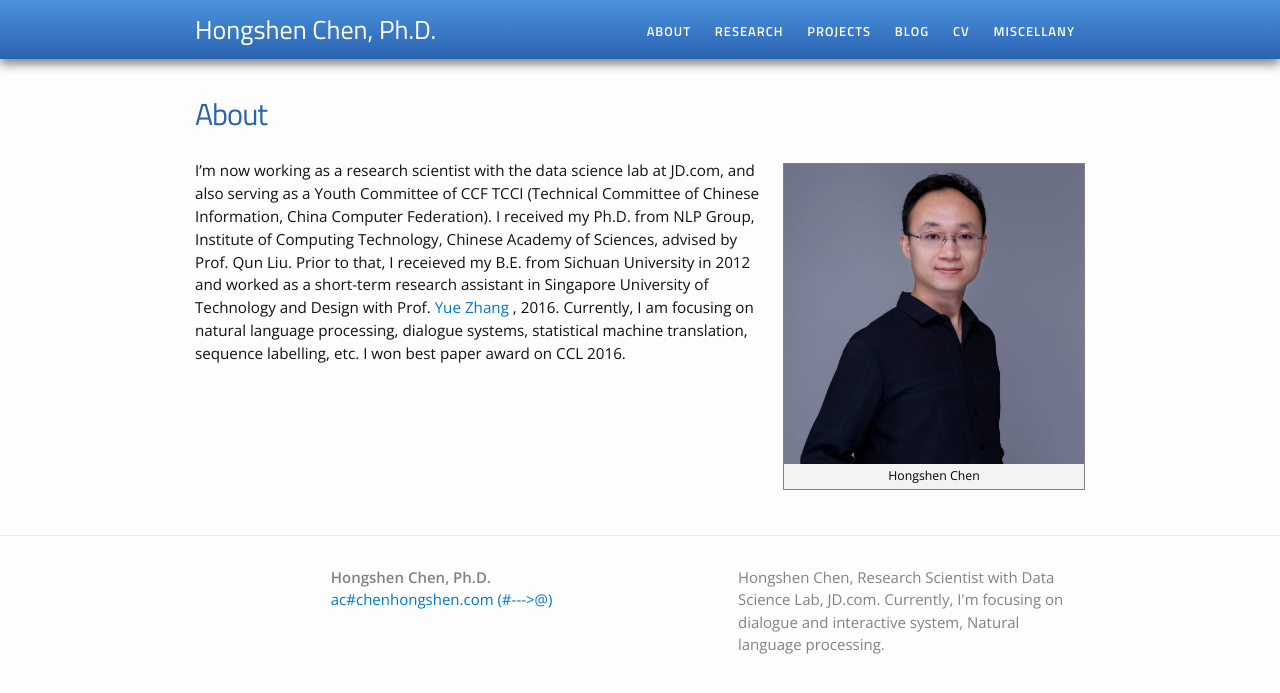
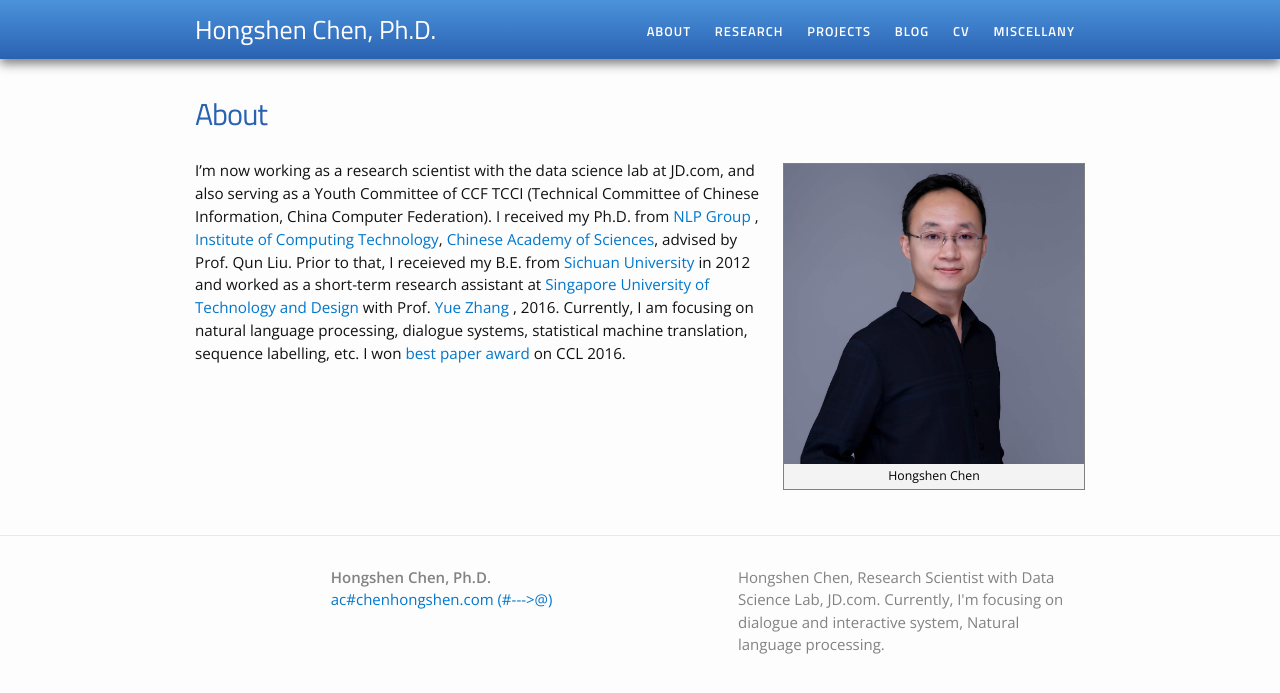
Before and after one commit to chenhongshen/chenhongshen.github.io, a Jekyll site: the page built from about.md, in a window 1280 px wide. Shown: the top 693 px of the page. Built offline with Jekyll 4.4.1, drawn with Linux system fonts in a browser that asks for light colours; a script that is not in the unit is left out.

```diff
--- a/about.md
+++ b/about.md
@@ -6,4 +6,4 @@ permalink: /about/
 
 {% include image.html url="/images/chenhongshen.jpg" caption="Hongshen Chen" width=300 align="right" %}
 
-I'm now working as a research scientist with the data science lab at JD.com, and also serving as a Youth Committee of CCF TCCI (Technical Committee of Chinese Information, China Computer Federation). I received my Ph.D. from NLP Group, Institute of Computing Technology, Chinese Academy of Sciences, advised by Prof. Qun Liu. Prior to that, I receieved my B.E. from Sichuan University in 2012 and worked as a short-term research assistant in Singapore University of Technology and Design with Prof. <a href=" https://frcchang.github.io/ "> Yue Zhang </a>, 2016. Currently, I am focusing on natural language processing, dialogue systems, statistical machine translation, sequence labelling, etc. I won best paper award on CCL 2016.
+I'm now working as a research scientist with the data science lab at JD.com, and also serving as a Youth Committee of CCF TCCI (Technical Committee of Chinese Information, China Computer Federation). I received my Ph.D. from <a href="http://nlp.ict.ac.cn/"> NLP Group </a>, <a href="http://www.ict.ac.cn/">Institute of Computing Technology</a>, <a href="http://www.ucas.ac.cn/"> Chinese Academy of Sciences</a>, advised by Prof. Qun Liu. Prior to that, I receieved my B.E. from <a href="http://www.scu.edu.cn/">Sichuan University</a> in 2012 and worked as a short-term research assistant at <a href=" https://www.sutd.edu.sg/"> Singapore University of Technology and Design </a>  with Prof. <a href=" https://frcchang.github.io/ "> Yue Zhang </a>, 2016. Currently, I am focusing on natural language processing, dialogue systems, statistical machine translation, sequence labelling, etc. I won <a href="http://www.ict.cas.cn/xwzx/jssxw/201611/t20161118_4698322.html">best paper award</a> on CCL 2016.
```
